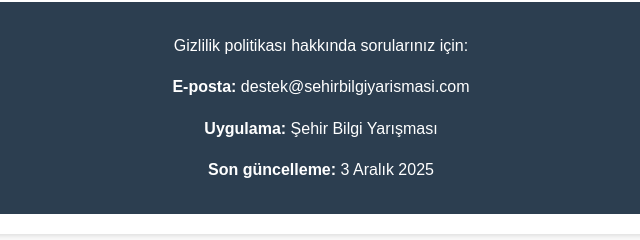
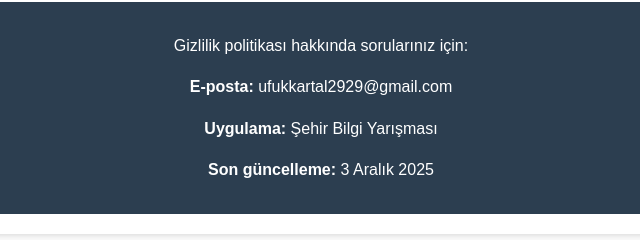
Before and after one commit to ufukkartaldev-tech/privacy-policy, a plain HTML site: page index.html in a window 1280 px wide. Shown: the part 3249-3489 px from the top of the page, 319-959 px from the left. Drawn offline with Linux system fonts and the light colour scheme.

Commit message:
Update contact email address in index.html

```diff
--- a/index.html
+++ b/index.html
@@ -151,7 +151,7 @@
         <h2>11. İletişim</h2>
         <div class="contact">
             <p>Gizlilik politikası hakkında sorularınız için:</p>
-            <p><strong>E-posta:</strong> destek@sehirbilgiyarismasi.com</p>
+            <p><strong>E-posta:</strong> ufukkartal2929@gmail.com</p>
             <p><strong>Uygulama:</strong> Şehir Bilgi Yarışması</p>
             <p><strong>Son güncelleme:</strong> 3 Aralık 2025</p>
         </div>
```
